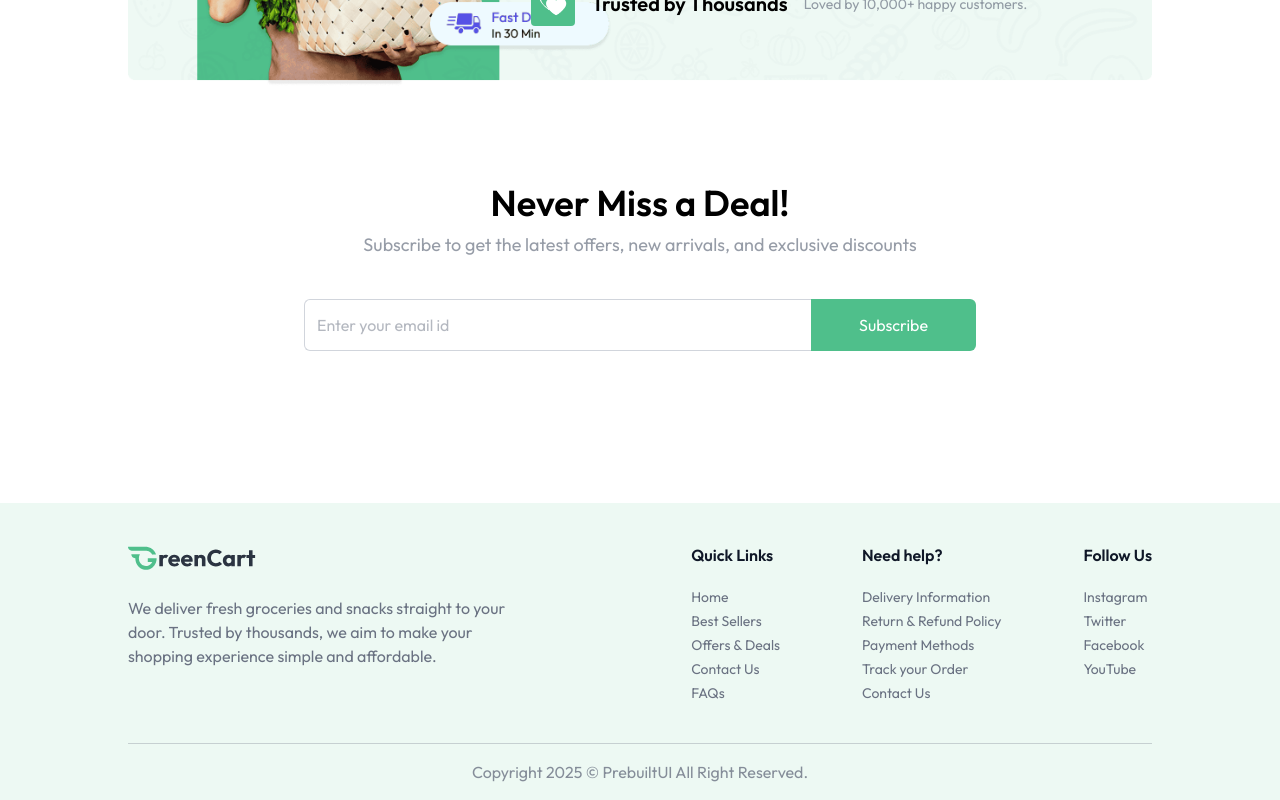
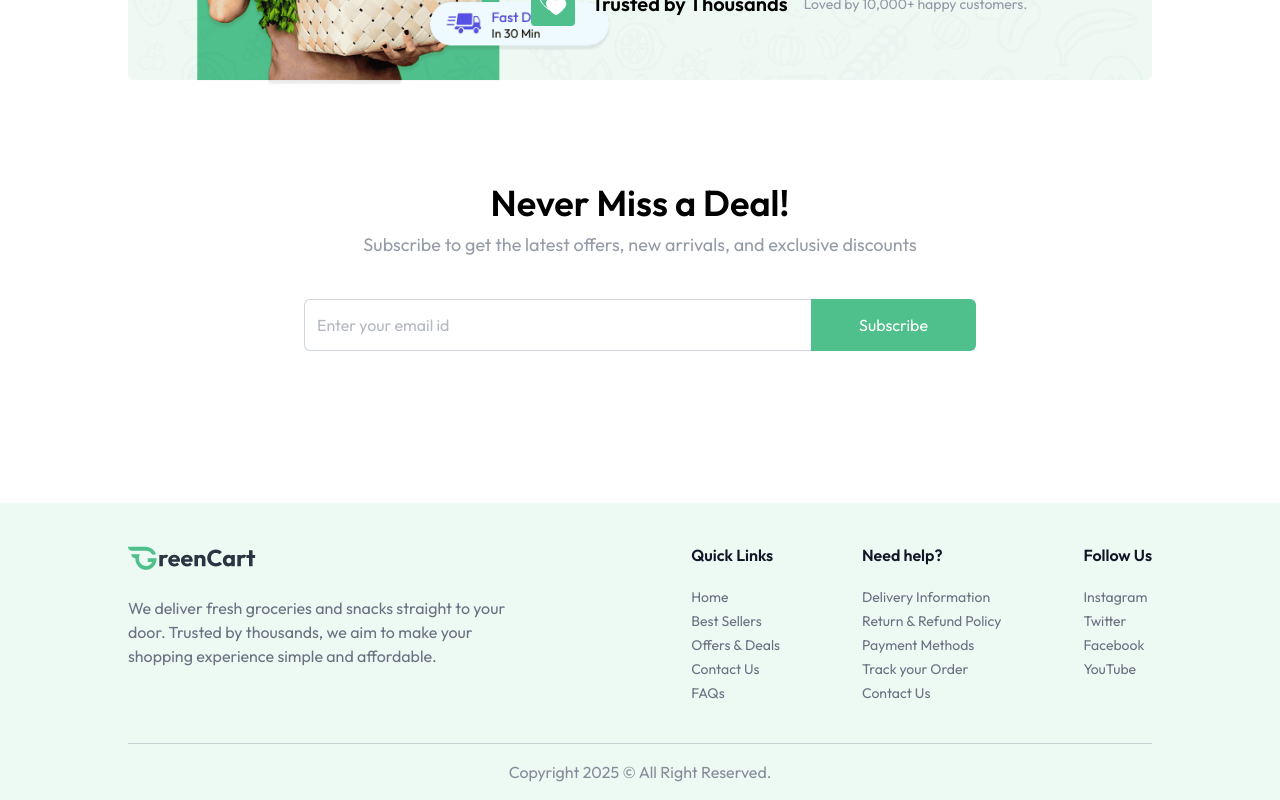
Before and after one commit to rigby200602/ecommerce_website, a React (Vite) app in the folder frontEnd/: page / in a window 1280 px wide. Shown: the part 1595-2395 px from the top of the page. Built offline with nearby package versions, Linux system fonts and the light colour scheme; a web font is replaced by a local one.

Commit message:
fix copyright

```diff
--- a/frontEnd/src/components/Footer.jsx
+++ b/frontEnd/src/components/Footer.jsx
@@ -24,7 +24,7 @@ const Footer = () => {
                 </div>
             </div>
             <p className="py-4 text-center text-sm md:text-base text-gray-500/80">
-                Copyright {new Date().getFullYear()} © PrebuiltUI All Right Reserved.
+                Copyright {new Date().getFullYear()} © All Right Reserved.
             </p>
         </div>
     );
```
